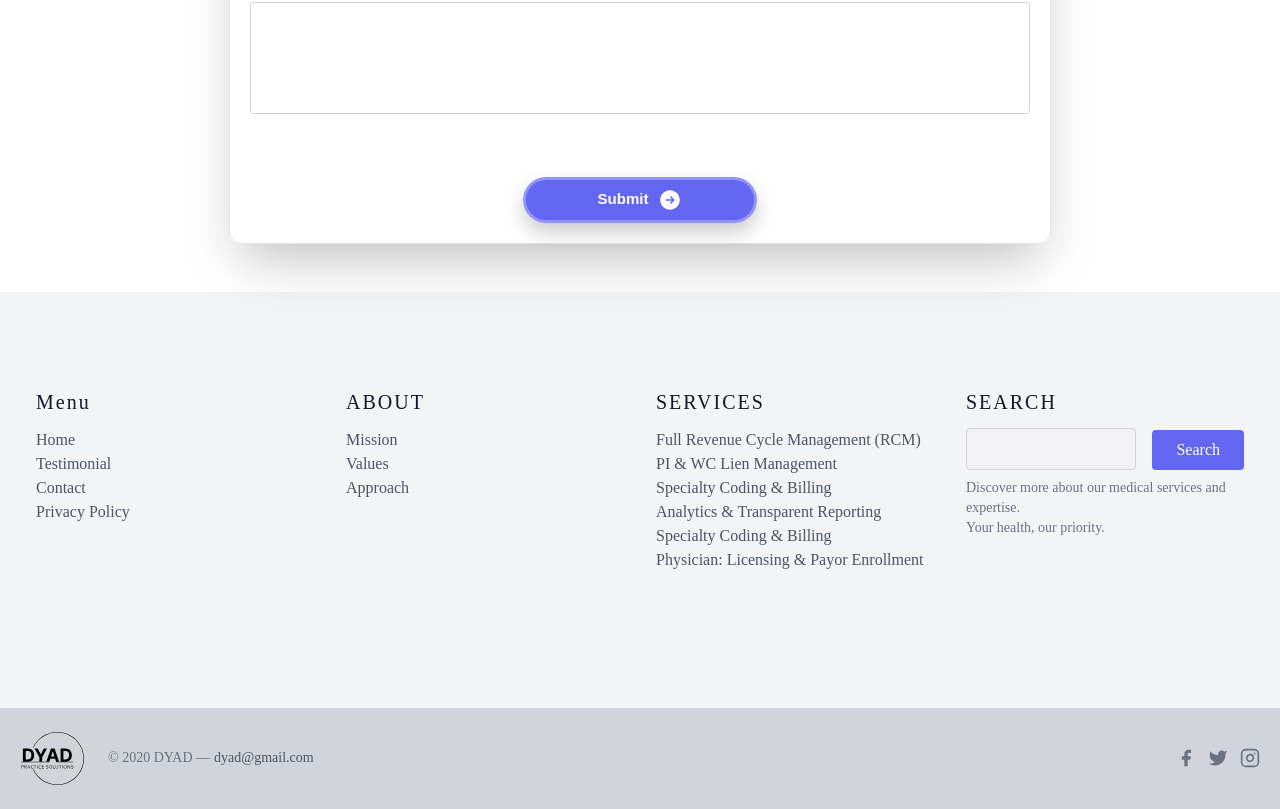
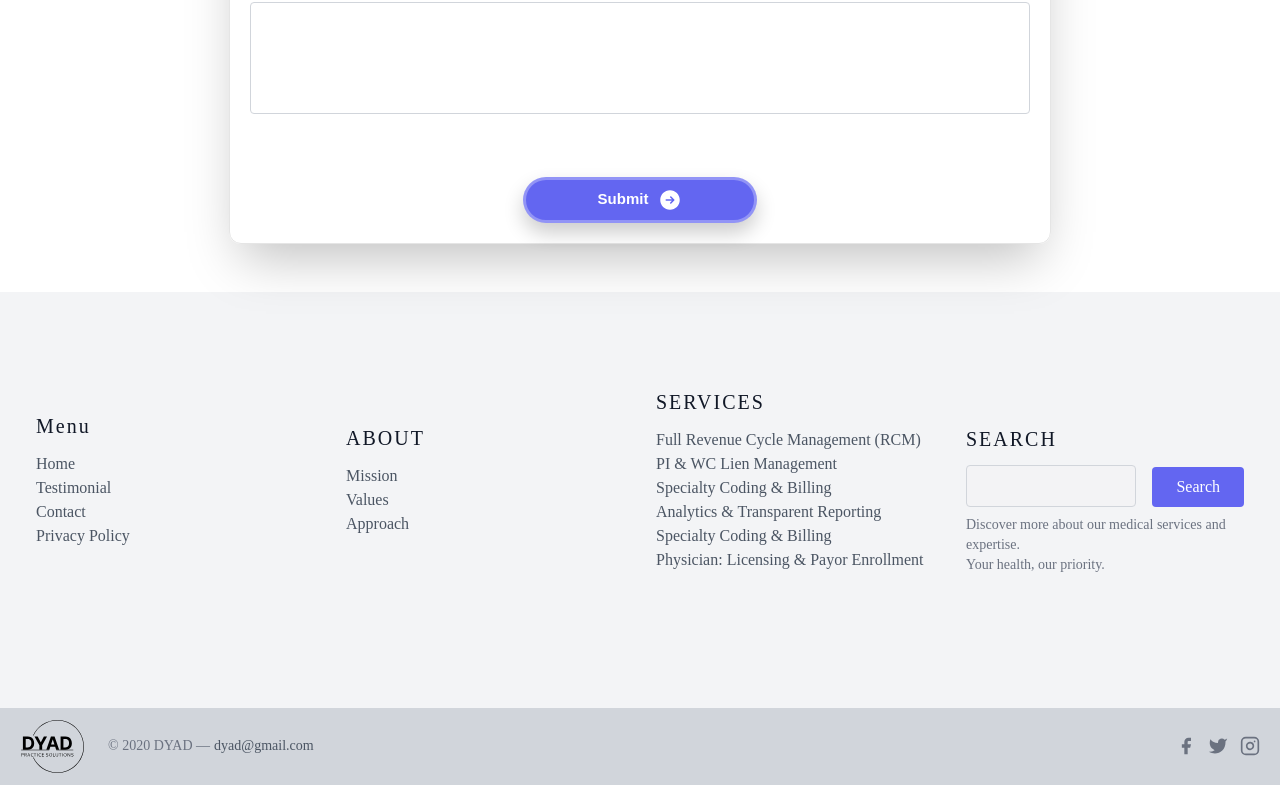
Before and after one commit to singhdivyam772/DYAD, a Next.js app: page / in a window 1280 px wide. Shown: the part 4782-5591 px from the top of the page. After the commit the page ends 5567 px from the top, so only its background shows below. Built offline with nearby package versions, Linux system fonts and the light colour scheme.

Commit message:
footer update

```diff
--- a/app/components/Footer.tsx
+++ b/app/components/Footer.tsx
@@ -4,8 +4,8 @@ import dyadLogo from "../../assets/DYAD_logo.svg";
 const Footer = () => {
   return (
     <footer className=" text-gray-600 body-font w-full  font-roboto ">
-      <div className=" px-5 py-24 mx-auto w-full bg-gray-100">
-        <div className="flex flex-wrap md:text-left text-center order-first">
+      <div className=" px-5 py-24 mx-auto w-full bg-gray-100 ">
+        <div className="flex flex-wrap justify-center items-center  ">
           {/* Column 1 */}
           <div className="lg:w-1/4 md:w-1/2 w-full px-4">
             <h2 className="title-font font-medium text-gray-900 tracking-widest text-xl mb-3">
@@ -173,7 +173,7 @@ const Footer = () => {
 
       {/* Footer Bottom Section */}
       <div className="bg-gray-300">
-        <div className="container px-5 py-6 flex items-center sm:flex-row flex-col">
+        <div className="container px-5 py-3 flex items-center sm:flex-row flex-col">
           <a
             href="#home"
             className="flex title-font font-medium items-center md:justify-start justify-center text-gray-900"
```
